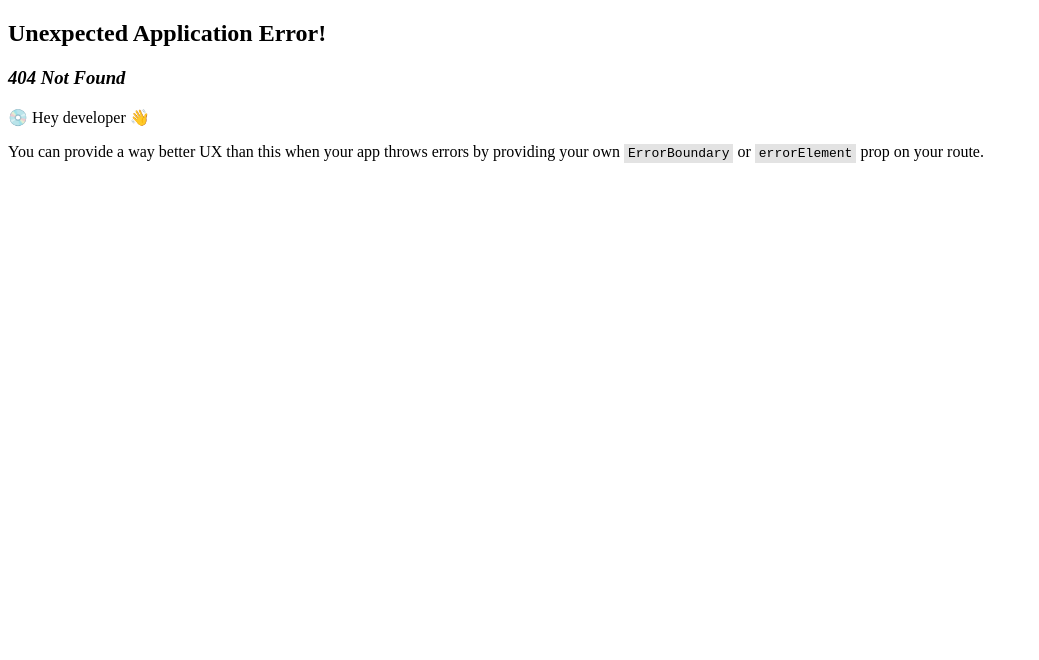
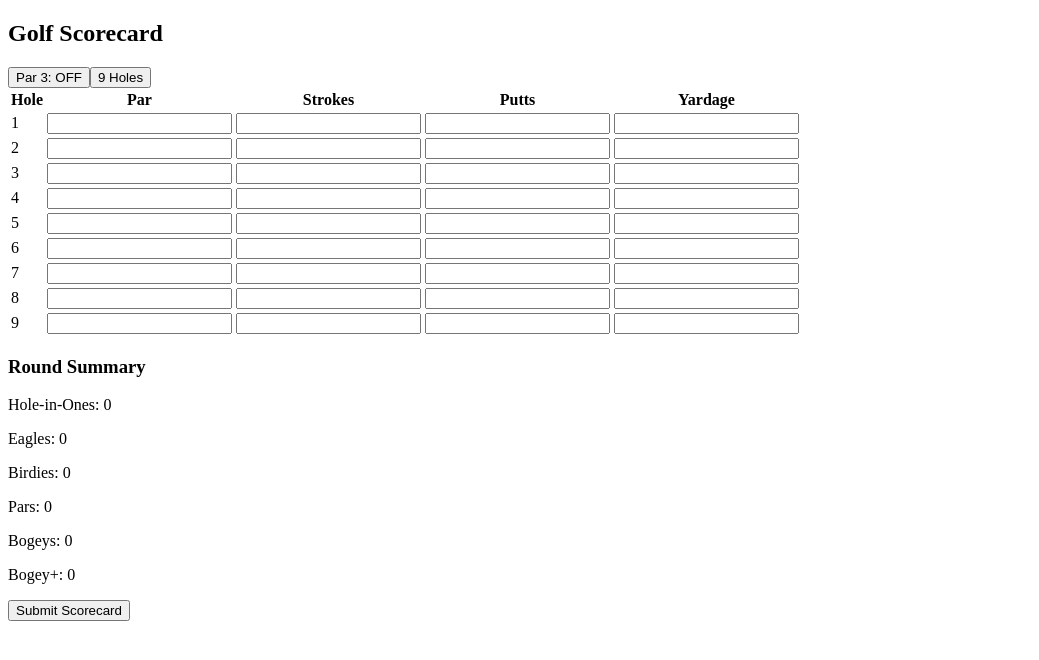
Before and after one commit to doswald32/DO-Flatiron-Final-Project, a React (Create React App) app in the folder client/: page /scorecard in a window 1280 px wide. Before the commit this address had no page. Shown: the top 660 px of the page, without its empty margins (0-1039 px from the left). Built offline with nearby package versions, Linux system fonts and the light colour scheme; no server answers.

Commit message:
created scorecard. everything updates in state. still need to add info to backend upon submit.

```diff
--- a/client/src/components/NavBar.js
+++ b/client/src/components/NavBar.js
@@ -38,7 +38,7 @@ function NavBar() {
             Courses
           </NavLink>
           <NavLink
-          to="/scorecards"
+          to="/scores"
           className="nav-link"
           >
             Scorecards
--- a/client/src/components/ScoreCard.js
+++ b/client/src/components/ScoreCard.js
@@ -1,5 +1,140 @@
-function ScoreCard () {
+import React, { useState, useEffect } from "react";
+
+function ScoreCard() {
+    const [isPar3, setIsPar3] = useState(false);
+    const [holeCount, setHoleCount] = useState(9);
+    const [scorecard, setScorecard] = useState([]);
+    const [stats, setStats] = useState({
+        holeInOnes: 0,
+        eagles: 0,
+        birdies: 0,
+        pars: 0,
+        bogeys: 0,
+        bogeyPlus: 0,
+    });
+
+    useEffect(() => {
+        setScorecard(
+            Array(holeCount).fill().map((_, index) => ({
+                hole: index + 1,
+                par: "",
+                strokes: "",
+                putts: "",
+                yardage: "",
+            }))
+        );
+    }, [holeCount, isPar3]);
+
+    const handleScoreChange = (index, field, value) => {
+        const updatedScorecard = [...scorecard];
+        updatedScorecard[index][field] = value;
+        setScorecard(updatedScorecard);
+        calculateStats(updatedScorecard);
+    };
+
+    const calculateStats = (updatedScorecard) => {
+        let holeInOnes = 0, eagles = 0, birdies = 0, pars = 0, bogeys = 0, bogeyPlus = 0;
+
+        updatedScorecard.forEach(({ par, strokes }) => {
+            if (par && strokes) {
+                const scoreDiff = strokes - par;
+
+                if (scoreDiff === -2) eagles++;
+                else if (scoreDiff === -1) birdies++;
+                else if (scoreDiff === 0) pars++;
+                else if (scoreDiff === 1) bogeys++;
+                else if (scoreDiff > 1) bogeyPlus++;
+                if (strokes === 1) holeInOnes++;
+            }
+        });
+
+        setStats({ holeInOnes, eagles, birdies, pars, bogeys, bogeyPlus });
+    };
+
     return (
-        <h1>Scorecard</h1>
-    )
-}
+        <div className="scorecard">
+            <h2>Golf Scorecard</h2>
+            <div>
+                <button onClick={() => {
+                        setIsPar3(!isPar3);
+                        setHoleCount(9);
+                    }}
+                >
+                    {isPar3 ? "Par 3: ON" : "Par 3: OFF"}
+                </button>
+
+                <button onClick={() => {
+                        if (!isPar3) setHoleCount(holeCount === 9 ? 18 : 9);
+                    }}
+                    disabled={isPar3}
+                >
+                   {holeCount} Holes
+                </button>
+            </div>
+            <div>
+                <table>
+                    <thead>
+                        <tr>
+                            <th>Hole</th>
+                            <th>Par</th>
+                            <th>Strokes</th>
+                            <th>Putts</th>
+                            <th>Yardage</th>
+                        </tr>
+                    </thead>
+                    <tbody>
+                        {scorecard.map((hole, index) => (
+                            <tr key={index}>
+                                <td>{hole.hole}</td>
+                                <td>
+                                    <input
+                                        type="number"
+                                        value={hole.par}
+                                        onChange={(e) => handleScoreChange(index, "par", parseInt(e.target.value) || "")}
+                                    />
+                                </td>
+                                <td>
+                                    <input
+                                        type="number"
+                                        value={hole.strokes}
+                                        onChange={(e) => handleScoreChange(index, "strokes", parseInt(e.target.value) || "")}
+                                    />
+                                </td>
+                                <td>
+                                    <input
+                                        type="number"
+                                        value={hole.putts}
+                                        onChange={(e) => handleScoreChange(index, "putts", parseInt(e.target.value) || "")}
+                                    />
+                                </td>
+                                <td>
+                                    <input
+                                        type="number"
+                                        value={hole.yardage}
+                                        onChange={(e) => handleScoreChange(index, "yardage", parseInt(e.target.value) || "")}
+                                    />
+                                </td>
+                            </tr>
+                        ))}
+                    </tbody>
+                </table>
+            </div>
+
+            <div>
+                <h3>Round Summary</h3>
+                <p>Hole-in-Ones: {stats.holeInOnes}</p>
+                <p>Eagles: {stats.eagles}</p>
+                <p>Birdies: {stats.birdies}</p>
+                <p>Pars: {stats.pars}</p>
+                <p>Bogeys: {stats.bogeys}</p>
+                <p>Bogey+: {stats.bogeyPlus}</p>
+            </div>
+
+            <button>
+                Submit Scorecard
+            </button>
+        </div>
+    );
+};
+
+export default ScoreCard;
--- a/client/src/components/Scores.js
+++ b/client/src/components/Scores.js
@@ -1,4 +1,5 @@
 import NavBar from "./NavBar";
+import { Link } from "react-router-dom"
 
 function Scores() {
     return (
@@ -7,6 +8,7 @@ function Scores() {
                 <NavBar />
             </header>
             <h1>Scores</h1>
+            <Link to='/scorecard'><button>ScoreCard</button></Link>
         </>
     )
 }
```
Also changed, not shown: client/src/index.js (+9 -3 lines), 1 other file (tests, documents, lock files or other folders).
